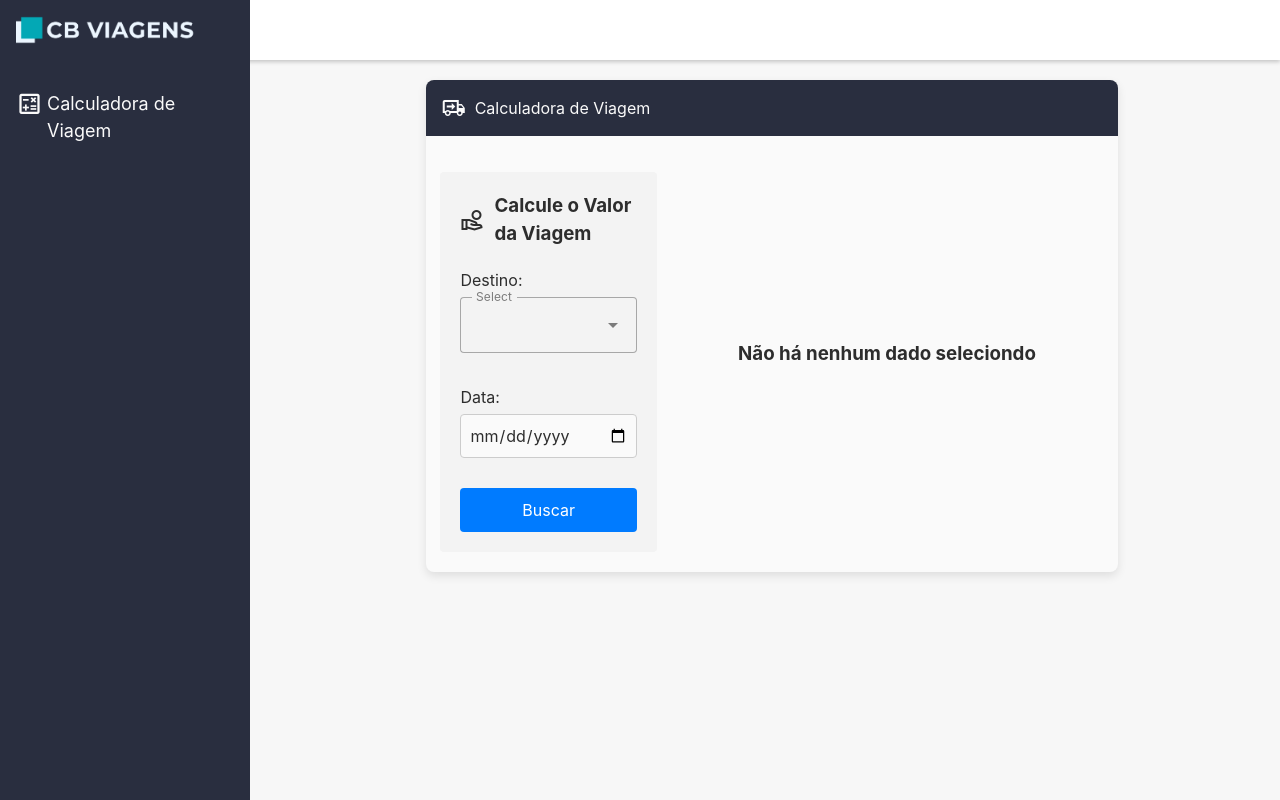
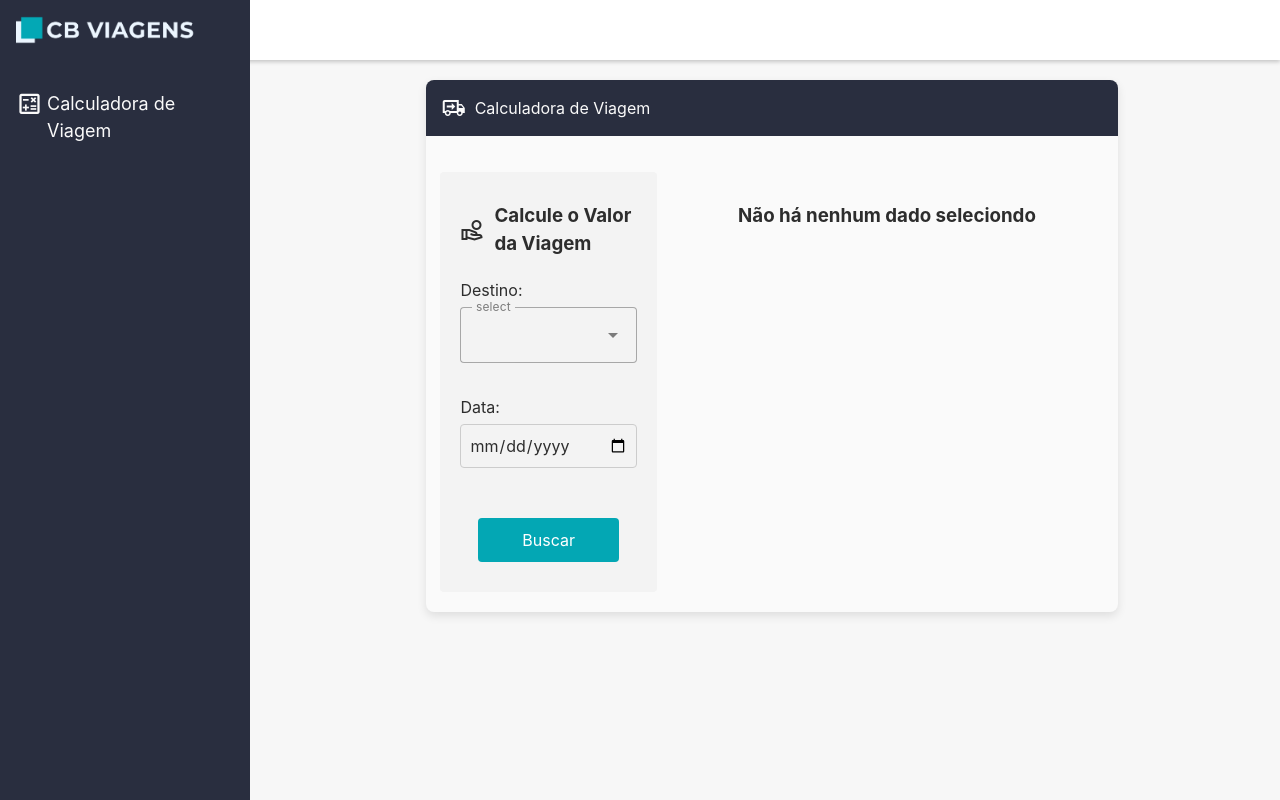
Before and after one commit to Diegod064/desafio-coorlab, a Vue app in the folder app/frontend/: page / in a window 1280 px wide. Built offline with nearby package versions, Linux system fonts and the light colour scheme; no server answers.

Commit message:
creating modal

```diff
--- a/app/frontend/src/App.vue
+++ b/app/frontend/src/App.vue
@@ -9,15 +9,28 @@ const destination = ref('');
 const date = ref('');
 const cities = ref<string[]>([]);
 const noDataSelected = ref(true);
+const searchResults = ref([]);
+const dialog = ref(false)
 
 const handleSearch = () => {
   if (!destination.value || !date.value) {
     console.log("Por favor, preencha todos os campos");
     noDataSelected.value = true;
+    dialog.value = true;
+    console.log(dialog.value)
   } else {
     console.log(`Estas são as melhores alternativas de viagem para a data selecionada ${destination.value} ${date.value}`);
     noDataSelected.value = false;
+    searchTravels();
+    console.log(searchResults.value)
   }
+}
+
+const handleClear = () => {
+  noDataSelected.value = true;
+  searchResults.value = []
+  destination.value = '';
+  date.value = '';
 }
 
 const sampleObj = {
@@ -47,7 +60,7 @@ const searchTravels = () => {
       })
       .then(data => {
         resolve(data);
-        console.log(data)
+        searchResults.value = data;
       })
       .catch(error => {
         reject(error);
@@ -71,6 +84,7 @@ onMounted(() => {
 });
 
 
+
 </script>
 
 
@@ -84,20 +98,25 @@ onMounted(() => {
         <v-icon icon="mdi-truck-delivery-outline" />
         <span>Calculadora de Viagem</span>
       </div>
+      <v-dialog v-model="dialog" width="auto">
+              <div class="modal">
+                <v-icon>mdi-exclamation-thick</v-icon>
+                <p>Insira os valores para realizar a cotação</p>
+                <v-btn @click="dialog = false">Fechar</v-btn>
+              </div>
+            </v-dialog>
 
       <div class="content-container">
         <div class="left-container">
+          <div class="left-container-content">
             <div class="title">
               <v-icon icon="mdi-hand-coin-outline"></v-icon>
               <h3>Calcule o Valor da Viagem</h3>
             </div>
-          <!-- Inputs -->
             <div class="inputs">
               <div class="input-group">
                 <label for="destino">Destino:</label>
-              <!-- <input type="text" id="destino"> -->
-              <v-select label="Select" :items="cities"
-                variant="outlined" v-model="destination"></v-select>
+                <v-select label="select" :items="cities" variant="outlined" v-model="destination"></v-select>
               </div>
               <div class="input-group">
                 <label for="data">Data:</label>
@@ -105,11 +124,11 @@ onMounted(() => {
 
               </div>
             </div>
-
-          <button class="buscar-btn" @click="searchTravels">Buscar</button>
+            <button class="search-btn" @click="handleSearch">Buscar</button>
           </div>
 
-        <!-- Container da direita (será implementado posteriormente) -->
+        </div>
+
         <div class="right-container">
           <div class="right-container-content" v-if="noDataSelected">
             <h3>Não há nenhum dado seleciondo</h3>
@@ -117,7 +136,11 @@ onMounted(() => {
 
           <div class="right-container-content" v-else>
             <h3>Estas são as melhores alternativas de viagem para a data selecionada</h3>
-            <TravelOptionItem :option=sampleObj></TravelOptionItem>
+            <div>
+              <TravelOptionItem :passages=searchResults></TravelOptionItem>
+            </div>
+            <button class="clear-btn" @click="handleClear">Limpar</button>
+
           </div>
         </div>
       </div>
@@ -146,13 +169,6 @@ onMounted(() => {
   border-radius: 8px;
   box-shadow: 0 4px 10px rgba(0, 0, 0, 0.1);
 }
-
-/* @media (max-width: 992px) {
-  .container {
-    margin-left: 0;
-    width: 100%;
-  }
-} */
 
 .header {
   display: flex;
@@ -186,18 +202,22 @@ onMounted(() => {
   margin: auto;
   display: flex;
   flex-direction: column;
-  height: 380px;
+  height: 420px;
   justify-content: center;
 
-  /* align-items: center;  */
+}
 
+.left-container-content {
+  display: flex;
+  flex-direction: column;
+  justify-content: space-between;
+  height: 360px;
 }
 
 .left-container .title {
   display: flex;
   align-items: center;
   justify-content: center;
-  margin-bottom: 20px;
 }
 
 .left-container .title i {
@@ -216,7 +236,9 @@ onMounted(() => {
   display: block;
   margin-bottom: 5px;
 }
-
+.select{
+  background-color: white;
+}
 .left-container input[type="text"],
 .left-container input[type="date"] {
   width: 100%;
@@ -226,10 +248,9 @@ onMounted(() => {
   font-size: 16px;
   box-sizing: border-box;
   color: #2d2d2d;
-  background-color: #fafafa
 }
 
-.buscar-btn {
+.search-btn {
   background-color: #007bff;
   color: #fff;
   border: none;
@@ -237,10 +258,24 @@ onMounted(() => {
   border-radius: 4px;
   font-size: 16px;
   cursor: pointer;
+  background-color: #03a7b4;
+  width: 80%;
+  align-self: center;
+}
+
+.clear-btn {
+  background-color: #f2a42f;
+  color: black;
+  border: none;
+  padding: 4px 20px;
+  border-radius: 4px;
+  font-size: 16px;
+  cursor: pointer;
+  width: 200px;
+  margin-left: auto;
 }
 
 .right-container {
-  /* background-color: #007bff; */
   color: #2d2d2d;
   padding: 20px;
   border-radius: 4px;
@@ -248,15 +283,45 @@ onMounted(() => {
   margin: auto;
   display: flex;
   flex-direction: column;
-  height: 380px;
+  height: 420px;
   justify-content: center;
   align-items: center;
 }
 
-.right-container-content h3{
+.right-container-content h3 {
   margin-bottom: 16px
-
-
 }
 
+.right-container-content {
+  display: flex;
+  flex-direction: column;
+  justify-content: space-between;
+  height: 360px;
+}
+
+.modal {
+  display: flex;
+  flex-direction: column;
+  align-items: center;
+  gap: 1rem;
+  background-color: #ffffff;
+  padding-top: 2.5rem;
+  padding-bottom: 1.5rem;
+  padding-left: 5rem;
+  padding-right: 5rem;
+  border-radius: 1rem;
+}
+
+.modal p {
+  font-size: 1.2rem;
+}
+
+.modal button {
+  background-color: #03a8b4;
+  color: #024b55;
+  padding: 0.5rem 1rem;
+  border-radius: 0.5rem;
+  cursor: pointer;
+  text-transform: none;
+}
 </style>
```
Lines whose indentation alone changed are shown as unchanged.
